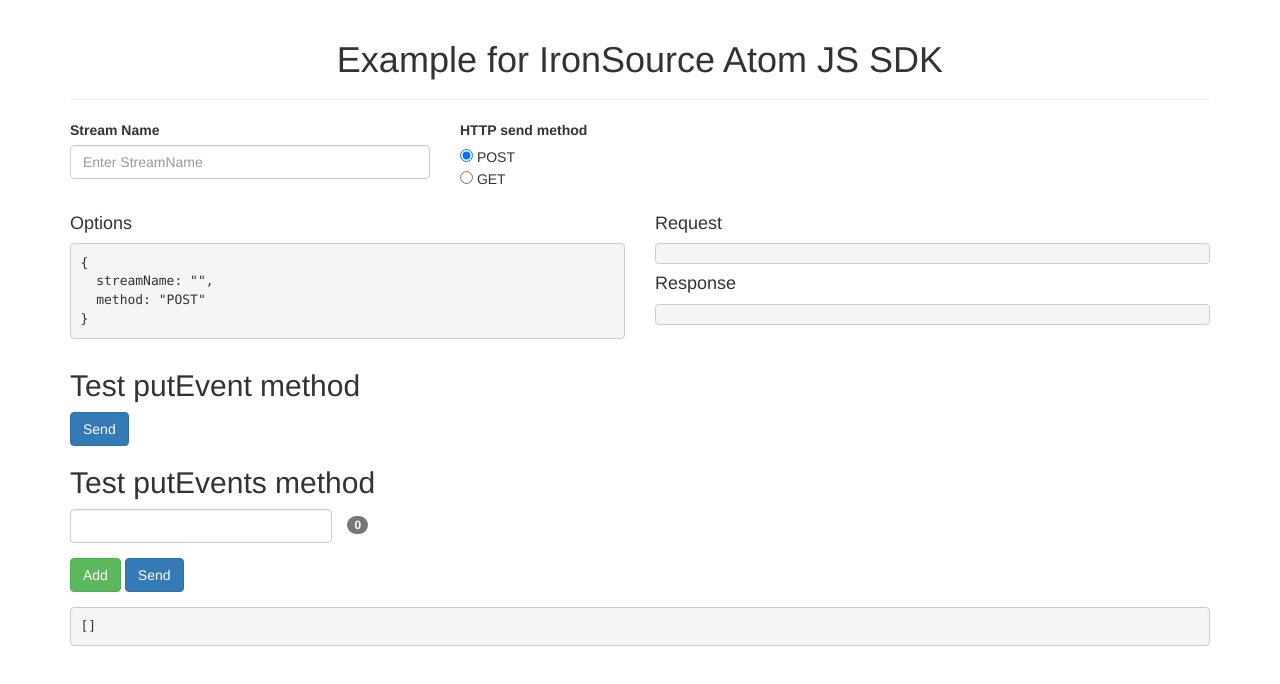
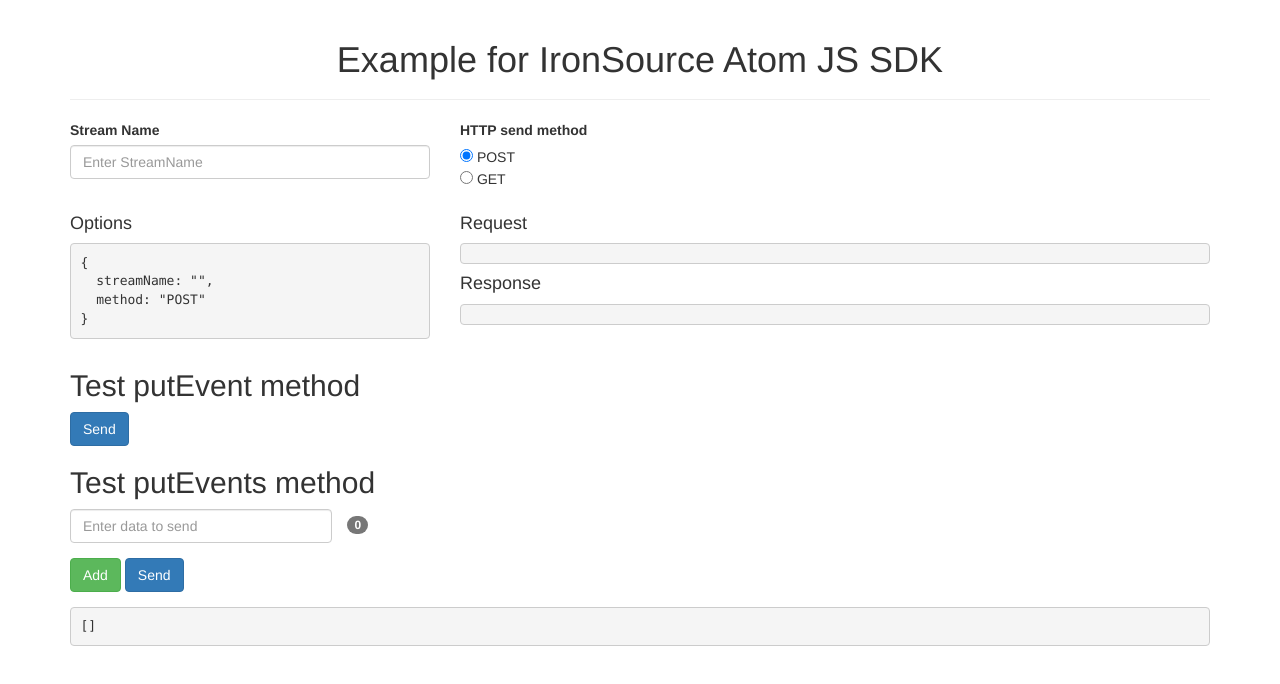
Before and after one commit to tooveo/atom-javascript, a website: page atom-sdk/example/index.html in a window 1280 px wide. Drawn offline with nearby package versions, Linux system fonts and the light colour scheme.

Commit message:
update example page

```diff
--- a/atom-sdk/example/index.html
+++ b/atom-sdk/example/index.html
@@ -24,11 +24,11 @@
         </section>
 
         <section class="row">
-            <div class="col-md-6">
+            <div class="col-md-4">
                 <h4>Options</h4>
                 <pre id="options-display"></pre>
             </div>
-            <div class="col-md-6">
+            <div class="col-md-8">
                 <h4>Request</h4>
                 <pre id="request-display"></pre>
                 <h4>Response</h4>
@@ -48,7 +48,7 @@
 
                 <div class="row">
                     <div class="col-md-4">
-                        <input id="input-data" class="form-control" type="text">
+                        <input id="input-data" class="form-control" type="text" placeholder="Enter data to send">
                     </div>
                     <div class="col-md-4">
                         <span id="events-count" class="badge" style="margin: 7px 0 7px -15px;">0</span>
--- a/atom-sdk/example/index.js
+++ b/atom-sdk/example/index.js
@@ -56,8 +56,7 @@
       displayRequest(
         { data: "{name: iron, last_name: Source}",
           table: stream,
-          method: httpMethod,
-          auth: options.auth
+          method: httpMethod
         });
 
     } catch (e) {
@@ -83,8 +82,7 @@
       displayRequest(
       { data: data,
         table: stream,
-        method: httpMethod,
-        auth: options.auth
+        method: httpMethod
       });
 
     } catch (e) {
```
